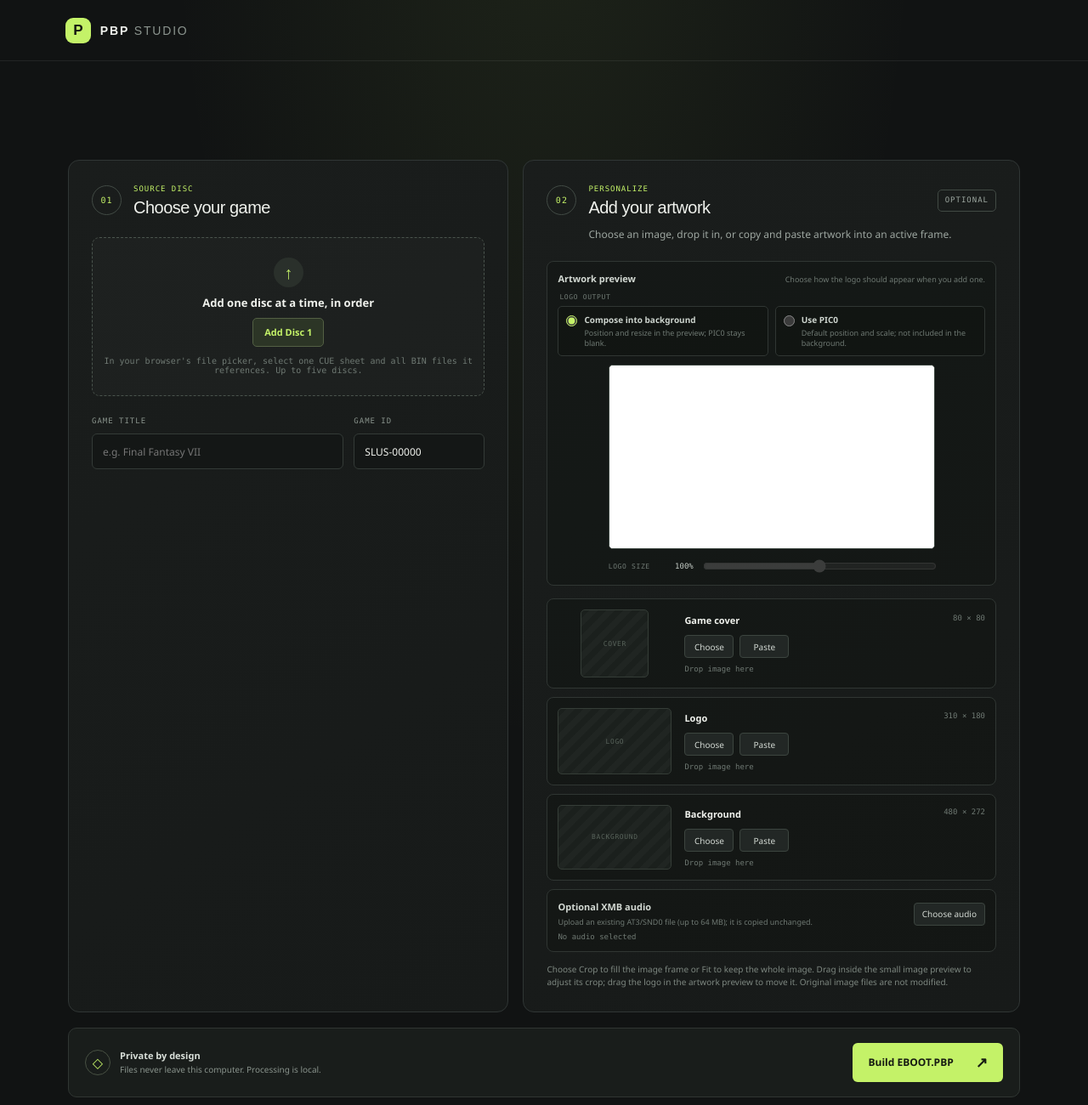
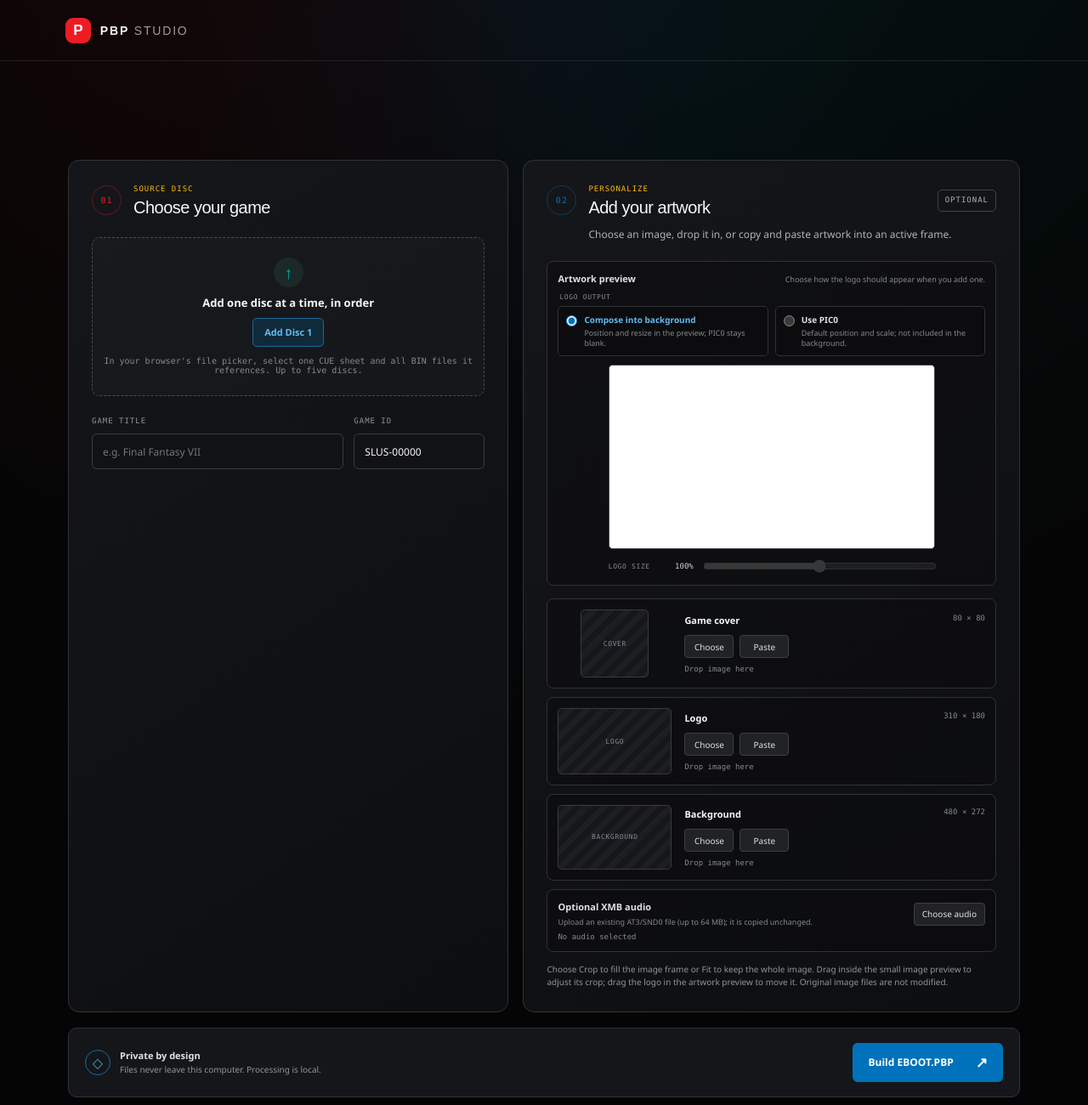
Before and after one commit to chilhaps/pbp_studio, a plain HTML site: page ui/index.html in a window 1280 px wide. Shown: the whole page at 85% size. Drawn offline with Linux system fonts and the light colour scheme.

Commit message:
Changed css color palette

```diff
--- a/ui/app.css
+++ b/ui/app.css
@@ -1,14 +1,16 @@
 :root {
   color-scheme: dark;
-  --bg: #111313;
-  --panel: #191c1b;
-  --panel-raised: #202423;
-  --line: #303635;
-  --text: #f0f2ed;
-  --muted: #9da6a0;
-  --dim: #6f7973;
-  --green: #c4f268;
-  --green-dark: #9dc840;
+  --bg: #050505;
+  --panel: #101113;
+  --panel-raised: #191b1e;
+  --line: #303237;
+  --text: #f7f7f8;
+  --muted: #b0b2b7;
+  --dim: #858990;
+  --red: #ed1c24;
+  --blue: #0072bc;
+  --teal: #00a99d;
+  --yellow: #fdb913;
   --mono: "SFMono-Regular", Consolas, "Liberation Mono", monospace;
   --sans: "Segoe UI", "Liberation Sans", sans-serif;
   --display: "Arial", "Liberation Sans", sans-serif;
@@ -20,7 +22,9 @@ body {
   margin: 0;
   min-width: 320px;
   background:
-    radial-gradient(ellipse at 50% -18%, rgba(147, 188, 81, .10), transparent 49%),
+    radial-gradient(ellipse at 18% -18%, rgba(237, 28, 36, .07), transparent 42%),
+    radial-gradient(ellipse at 82% -18%, rgba(0, 169, 157, .08), transparent 42%),
+    radial-gradient(ellipse at 50% -18%, rgba(0, 114, 188, .10), transparent 49%),
     var(--bg);
   color: var(--text);
   font: 15px/1.5 var(--sans);
@@ -35,7 +39,7 @@ button, label { -webkit-tap-highlight-color: transparent; }
   display: flex;
   align-items: center;
   justify-content: space-between;
-  border-bottom: 1px solid rgba(255,255,255,.07);
+  border-bottom: 1px solid rgba(255,255,255,.10);
 }
 
 .brand {
@@ -54,37 +58,39 @@ button, label { -webkit-tap-highlight-color: transparent; }
   height: 30px;
   place-items: center;
   border-radius: 9px;
-  background: var(--green);
-  color: #141711;
+  background: var(--red);
+  color: #fff;
   font: 700 17px var(--display);
   letter-spacing: 0;
 }
 
-.brand-light { color: #8c958f; font-weight: 500; }
+.brand-light { color: #9b9da3; font-weight: 500; }
 .local-badge, .eyebrow, .step-number, .optional-tag, .list-caption, .form-fields label > span, footer {
   font-family: var(--mono);
   font-size: 10px;
   letter-spacing: .11em;
 }
 
-.local-badge { display: flex; align-items: center; gap: 9px; color: #a7b0aa; }
-.local-badge span { width: 7px; height: 7px; background: var(--green); border-radius: 50%; box-shadow: 0 0 10px #c4f26880; }
+.local-badge { display: flex; align-items: center; gap: 9px; color: #b0b2b7; }
+.local-badge span { width: 7px; height: 7px; background: var(--teal); border-radius: 50%; box-shadow: 0 0 10px #00a99d80; }
 
 main { width: min(1120px, calc(100% - 48px)); margin: 0 auto; }
 .intro { padding: 68px 0 48px; }
-.eyebrow { margin: 0 0 14px; color: var(--green); }
+.eyebrow { margin: 0 0 14px; color: var(--yellow); }
 h1, h2, p { margin-top: 0; }
 h1 { margin-bottom: 16px; font: 600 clamp(42px, 6vw, 70px)/.98 var(--display); letter-spacing: -.055em; }
-h1 span { color: var(--green); }
-.intro-copy { max-width: 490px; margin-bottom: 0; color: #9fa7a1; font-size: 16px; }
+h1 span { color: var(--blue); }
+.intro-copy { max-width: 490px; margin-bottom: 0; color: #a5a7ad; font-size: 16px; }
 
 .workspace-grid { display: grid; grid-template-columns: minmax(0, .94fr) minmax(0, 1.06fr); gap: 17px; }
-.panel { min-width: 0; padding: 27px; border: 1px solid var(--line); border-radius: 13px; background: linear-gradient(145deg, #1a1d1c, #171a19); }
+.panel { min-width: 0; padding: 27px; border: 1px solid var(--line); border-radius: 13px; background: linear-gradient(145deg, #151619, #0d0e10); }
 .panel-heading { display: flex; align-items: center; gap: 14px; margin-bottom: 23px; }
-.step-number { display: grid; width: 35px; height: 35px; flex: 0 0 auto; place-items: center; border: 1px solid #424b45; border-radius: 50%; color: var(--green); }
+.step-number { display: grid; width: 35px; height: 35px; flex: 0 0 auto; place-items: center; border: 1px solid #42464d; border-radius: 50%; color: var(--blue); }
+.workspace-grid > .panel:first-child .step-number { border-color: #ed1c2460; color: var(--red); }
+.workspace-grid > .panel:nth-child(2) .step-number { border-color: #0072bc70; color: var(--blue); }
 .panel-heading .eyebrow { margin-bottom: 2px; font-size: 9px; }
 h2 { margin: 0; font: 500 20px/1.2 var(--display); letter-spacing: -.025em; }
-.optional-tag { margin-left: auto; padding: 5px 8px; border: 1px solid #414a44; border-radius: 5px; color: #9da7a0; font-size: 9px; }
+.optional-tag { margin-left: auto; padding: 5px 8px; border: 1px solid #41444b; border-radius: 5px; color: #b0b2b7; font-size: 9px; }
 
 .dropzone {
   min-height: 187px;
@@ -93,69 +99,70 @@ h2 { margin: 0; font: 500 20px/1.2 var(--display); letter-spacing: -.025em; }
   align-items: center;
   justify-content: center;
   gap: 7px;
-  border: 1px dashed #4a544d;
+  border: 1px dashed #484b53;
   border-radius: 9px;
   background: rgba(255,255,255,.018);
-  color: #a8b0aa;
+  color: #b0b2b7;
   cursor: pointer;
   text-align: center;
   transition: .18s ease;
 }
-.dropzone:hover, .dropzone.is-dragging { border-color: var(--green); background: rgba(196,242,104,.055); }
+.dropzone:hover, .dropzone.is-dragging { border-color: var(--blue); background: rgba(0,114,188,.09); }
 .dropzone input, .image-input { position: absolute; width: 1px; height: 1px; opacity: 0; pointer-events: none; }
 .dropzone strong { color: var(--text); font-size: 13px; font-weight: 600; }
 .dropzone small { margin-top: 4px; color: var(--dim); font: 10px var(--mono); }
-.upload-icon { display: grid; width: 35px; height: 35px; margin-bottom: 2px; place-items: center; border-radius: 50%; background: #2a302b; color: var(--green); font-size: 20px; }
-.text-link { color: var(--green); text-decoration: underline; text-underline-offset: 3px; }
+.upload-icon { display: grid; width: 35px; height: 35px; margin-bottom: 2px; place-items: center; border-radius: 50%; background: #1d2929; color: var(--teal); font-size: 20px; }
+.text-link { color: #42a5e5; text-decoration: underline; text-underline-offset: 3px; }
 .source-picker { cursor: default; }
-.browse-button { min-height: 34px; padding: 0 13px; border: 1px solid #536044; border-radius: 5px; background: #2c3526; color: var(--green); font: 600 11px var(--sans); cursor: pointer; }
-.browse-button:hover { border-color: var(--green); background: #343f2b; }
+.browse-button { min-height: 34px; padding: 0 13px; border: 1px solid #176a9e; border-radius: 5px; background: #102a3a; color: #63baf2; font: 600 11px var(--sans); cursor: pointer; }
+.browse-button:hover { border-color: #42a5e5; background: #153950; }
 .browse-button:disabled { opacity: .6; cursor: progress; }
 
 .source-list-wrap { margin-top: 15px; }
 .list-caption { display: flex; justify-content: space-between; color: var(--dim); font-size: 9px; }
 .text-button { padding: 0; border: 0; background: none; color: var(--muted); font: 10px var(--mono); cursor: pointer; }
 .source-list { display: grid; gap: 7px; max-height: 135px; margin: 9px 0 0; padding: 0; overflow: auto; list-style: none; }
-.source-item { display: flex; align-items: center; gap: 9px; min-width: 0; padding: 8px 10px; border: 1px solid #303633; border-radius: 6px; background: #171a19; color: #c5ccc6; font-size: 11px; }
-.disc-number { flex: 0 0 auto; color: var(--green); font: 8px var(--mono); }
+.source-item { display: flex; align-items: center; gap: 9px; min-width: 0; padding: 8px 10px; border: 1px solid #303237; border-radius: 6px; background: #151619; color: #d0d2d6; font-size: 11px; }
+.disc-number { flex: 0 0 auto; color: var(--yellow); font: 8px var(--mono); }
 .source-name { min-width: 0; overflow: hidden; text-overflow: ellipsis; white-space: nowrap; }
 .source-size { margin-left: auto; color: var(--dim); font: 9px var(--mono); white-space: nowrap; }
 .disc-controls { display: inline-flex; gap: 3px; }
-.disc-control { display: grid; width: 22px; height: 22px; padding: 0; place-items: center; border: 1px solid #38413a; border-radius: 4px; background: #202522; color: #c5ccc6; cursor: pointer; }
-.disc-control:hover { border-color: #829e4f; color: var(--green); }
+.disc-control { display: grid; width: 22px; height: 22px; padding: 0; place-items: center; border: 1px solid #3c4047; border-radius: 4px; background: #1a1c20; color: #d0d2d6; cursor: pointer; }
+.disc-control:hover { border-color: var(--blue); color: #63baf2; }
 .disc-control:disabled { opacity: .45; cursor: default; }
 .text-button:disabled { opacity: .45; cursor: default; }
 
 .form-fields { display: grid; grid-template-columns: minmax(0,1fr) minmax(128px,.52fr); gap: 12px; margin-top: 23px; }
-.form-fields label { display: grid; gap: 8px; color: #a1aaa3; }
-.form-fields label > span { font-size: 9px; color: #89938c; }
-.form-fields input { width: 100%; height: 42px; padding: 0 12px; border: 1px solid #343b37; border-radius: 6px; outline: none; background: #141716; color: var(--text); font-size: 12px; }
-.form-fields input:focus { border-color: #8ead55; box-shadow: 0 0 0 3px #c4f26817; }
+.form-fields label { display: grid; gap: 8px; color: #b0b2b7; }
+.form-fields label > span { font-size: 9px; color: #92959c; }
+.form-fields input { width: 100%; height: 42px; padding: 0 12px; border: 1px solid #383b42; border-radius: 6px; outline: none; background: #111214; color: var(--text); font-size: 12px; }
+.form-fields input:focus { border-color: #1685c6; box-shadow: 0 0 0 3px #0072bc30; }
 
 .section-hint { margin: -12px 0 22px 49px; color: var(--muted); font-size: 12px; }
-.artwork-preview-panel { margin-bottom: 15px; padding: 12px; border: 1px solid #303633; border-radius: 8px; background: rgba(12,14,13,.30); }
+.artwork-preview-panel { margin-bottom: 15px; padding: 12px; border: 1px solid #303237; border-radius: 8px; background: rgba(10,11,13,.50); }
 .artwork-preview-heading { display: flex; align-items: baseline; justify-content: space-between; gap: 12px; margin-bottom: 9px; }
-.artwork-preview-heading strong { color: #d3d9d3; font-size: 11px; }
+.artwork-preview-heading strong { color: #e0e1e4; font-size: 11px; }
 .artwork-preview-heading small { color: var(--dim); font-size: 9px; text-align: right; }
 .logo-output-options { display: grid; grid-template-columns: repeat(2, minmax(0,1fr)); gap: 8px; margin: 0 0 10px; padding: 0; border: 0; }
 .logo-output-options legend { margin-bottom: 6px; color: var(--dim); font: 8px var(--mono); letter-spacing: .08em; }
-.logo-output-option { display: flex; align-items: flex-start; gap: 8px; padding: 8px 9px; border: 1px solid #303633; border-radius: 5px; background: rgba(12,14,13,.30); cursor: pointer; }
-.logo-output-option input { flex: 0 0 auto; margin: 2px 0 0; accent-color: var(--green); }
+.logo-output-option { display: flex; align-items: flex-start; gap: 8px; padding: 8px 9px; border: 1px solid #303237; border-radius: 5px; background: rgba(10,11,13,.50); cursor: pointer; }
+.logo-output-option input { flex: 0 0 auto; margin: 2px 0 0; accent-color: var(--blue); }
 .logo-output-option span { display: grid; gap: 2px; }
-.logo-output-option strong { color: #cdd4ce; font-size: 10px; font-weight: 600; }
+.logo-output-option strong { color: #e0e1e4; font-size: 10px; font-weight: 600; }
 .logo-output-option small { color: var(--dim); font-size: 9px; line-height: 1.35; }
-#artwork-preview { display: block; width: 100%; max-width: 384px; height: auto; margin: 0 auto; border: 1px solid #39433d; border-radius: 5px; background: #fff; cursor: default; }
+.logo-output-option input:checked + span strong { color: #63baf2; }
+#artwork-preview { display: block; width: 100%; max-width: 384px; height: auto; margin: 0 auto; border: 1px solid #41444b; border-radius: 5px; background: #fff; cursor: default; }
 #artwork-preview.has-logo { cursor: grab; touch-action: none; }
 #artwork-preview.has-logo:active { cursor: grabbing; }
-#artwork-preview:focus-visible { outline: 2px solid var(--green); outline-offset: 3px; }
+#artwork-preview:focus-visible { outline: 2px solid var(--blue); outline-offset: 3px; }
 .logo-size-control { display: grid; grid-template-columns: auto 42px minmax(0,1fr); align-items: center; gap: 9px; max-width: 384px; margin: 10px auto 0; color: var(--dim); font: 8px var(--mono); letter-spacing: .08em; }
-.logo-size-control output { color: #c5ccc6; font-size: 9px; letter-spacing: 0; text-align: right; }
-#logo-size { width: 100%; min-width: 0; accent-color: var(--green); cursor: pointer; }
+.logo-size-control output { color: #d0d2d6; font-size: 9px; letter-spacing: 0; text-align: right; }
+#logo-size { width: 100%; min-width: 0; accent-color: var(--blue); cursor: pointer; }
 #logo-size:disabled { opacity: .4; cursor: default; }
 .artwork-slots { display: grid; gap: 10px; }
-.art-slot { display: grid; grid-template-columns: 134px minmax(0,1fr); align-items: center; gap: 15px; padding: 12px; border: 1px solid #303633; border-radius: 8px; background: rgba(12,14,13,.30); transition: border-color .15s ease, background .15s ease; }
-.art-slot.is-active, .art-slot.is-dragging { border-color: #829e4f; background: rgba(196,242,104,.04); }
-.art-preview { position: relative; display: grid; width: 100%; place-items: center; overflow: hidden; border: 1px solid #353d37; border-radius: 5px; background: repeating-linear-gradient(135deg, #1b201d, #1b201d 7px, #202522 7px, #202522 14px); color: #58635b; }
+.art-slot { display: grid; grid-template-columns: 134px minmax(0,1fr); align-items: center; gap: 15px; padding: 12px; border: 1px solid #303237; border-radius: 8px; background: rgba(10,11,13,.50); transition: border-color .15s ease, background .15s ease; }
+.art-slot.is-active, .art-slot.is-dragging { border-color: var(--teal); background: rgba(0,169,157,.07); }
+.art-preview { position: relative; display: grid; width: 100%; place-items: center; overflow: hidden; border: 1px solid #383b42; border-radius: 5px; background: repeating-linear-gradient(135deg, #15171a, #15171a 7px, #1c1e22 7px, #1c1e22 14px); color: #858990; }
 .icon-preview { width: 80px; height: 80px; margin: 0 auto; }
 .thumb-preview { aspect-ratio: 310 / 180; }
 .background-preview { aspect-ratio: 480 / 272; }
@@ -164,47 +171,47 @@ h2 { margin: 0; font: 500 20px/1.2 var(--display); letter-spacing: -.025em; }
 .art-preview.can-pan { cursor: grab; touch-action: none; }
 .art-preview.can-pan:active { cursor: grabbing; }
 .preview-placeholder { font: 8px var(--mono); letter-spacing: .08em; }
-.remove-image { position: absolute; top: 4px; right: 4px; display: grid; width: 20px; height: 20px; place-items: center; border: 0; border-radius: 50%; background: #101311cc; color: white; font-size: 16px; cursor: pointer; }
+.remove-image { position: absolute; top: 4px; right: 4px; display: grid; width: 20px; height: 20px; place-items: center; border: 0; border-radius: 50%; background: #101113cc; color: white; font-size: 16px; cursor: pointer; }
 .remove-image[hidden] { display: none; }
 .art-details { min-width: 0; }
 .art-title { display: flex; justify-content: space-between; gap: 6px; margin-bottom: 9px; font-size: 11px; }
 .art-title strong { font-weight: 600; }
 .art-title span { color: var(--dim); font: 9px var(--mono); white-space: nowrap; }
 .art-actions { display: flex; gap: 7px; }
-.mini-button { display: inline-grid; min-width: 58px; height: 27px; padding: 0 9px; place-items: center; border: 1px solid #3c453f; border-radius: 4px; background: #222725; color: #d3d9d3; font: 10px var(--sans); cursor: pointer; }
-.mini-button:hover { border-color: #829e4f; color: var(--green); }
+.mini-button { display: inline-grid; min-width: 58px; height: 27px; padding: 0 9px; place-items: center; border: 1px solid #3c4047; border-radius: 4px; background: #202226; color: #e0e1e4; font: 10px var(--sans); cursor: pointer; }
+.mini-button:hover { border-color: var(--blue); color: #63baf2; }
 .image-name { display: block; min-width: 0; margin-top: 8px; overflow: hidden; color: var(--dim); font: 9px var(--mono); text-overflow: ellipsis; white-space: nowrap; }
-.snd0-upload { display: grid; grid-template-columns: minmax(0,1fr) auto; align-items: center; gap: 5px 12px; margin-top: 10px; padding: 12px; border: 1px solid #303633; border-radius: 8px; background: rgba(12,14,13,.30); }
+.snd0-upload { display: grid; grid-template-columns: minmax(0,1fr) auto; align-items: center; gap: 5px 12px; margin-top: 10px; padding: 12px; border: 1px solid #303237; border-radius: 8px; background: rgba(10,11,13,.50); }
 .snd0-upload > div:first-child { display: grid; gap: 3px; }
-.snd0-upload strong { color: #d3d9d3; font-size: 11px; }
+.snd0-upload strong { color: #e0e1e4; font-size: 11px; }
 .snd0-upload small { color: var(--dim); font-size: 9px; }
 .snd0-actions { display: flex; gap: 7px; }
 .snd0-upload .image-name { grid-column: 1 / -1; margin-top: 0; }
 .snd0-upload button[hidden] { display: none; }
 .image-adjust { display: flex; flex-wrap: wrap; align-items: center; gap: 8px 10px; margin-top: 10px; }
-.image-modes { display: inline-flex; padding: 2px; border: 1px solid #3b443e; border-radius: 5px; background: #171a19; }
-.mode-button { padding: 4px 8px; border: 0; border-radius: 3px; background: transparent; color: #a3ada5; font: 9px var(--mono); cursor: pointer; }
-.mode-button[aria-pressed="true"] { background: #30392d; color: var(--green); }
+.image-modes { display: inline-flex; padding: 2px; border: 1px solid #3b3e45; border-radius: 5px; background: #151619; }
+.mode-button { padding: 4px 8px; border: 0; border-radius: 3px; background: transparent; color: #b0b2b7; font: 9px var(--mono); cursor: pointer; }
+.mode-button[aria-pressed="true"] { background: #12363a; color: #38c7bb; }
 .zoom-control { display: flex; align-items: center; gap: 6px; color: var(--dim); font: 8px var(--mono); letter-spacing: .08em; }
-.zoom-slider { width: 85px; height: 14px; accent-color: var(--green); cursor: pointer; }
+.zoom-slider { width: 85px; height: 14px; accent-color: var(--blue); cursor: pointer; }
 .zoom-slider:disabled { opacity: .4; cursor: default; }
-.adjust-hint { flex-basis: 100%; color: #778179; font: 9px var(--mono); }
-.artwork-note { margin: 13px 0 0; color: #7e8881; font-size: 10px; }
+.adjust-hint { flex-basis: 100%; color: #92959c; font: 9px var(--mono); }
+.artwork-note { margin: 13px 0 0; color: #92959c; font-size: 10px; }
 
-.action-row { display: flex; align-items: center; justify-content: space-between; gap: 22px; margin-top: 18px; padding: 17px 19px; border: 1px solid #303633; border-radius: 10px; background: #191d1b; }
-.privacy-note { display: flex; align-items: center; gap: 11px; color: #89938c; font-size: 10px; }
-.privacy-note strong { color: #d8ded8; font-size: 11px; font-weight: 600; }
-.lock-icon { display: grid; width: 30px; height: 30px; flex: 0 0 auto; place-items: center; border: 1px solid #485143; border-radius: 50%; color: var(--green); font-size: 16px; }
-.convert-button { display: flex; align-items: center; gap: 26px; min-height: 46px; padding: 0 18px; border: 0; border-radius: 6px; background: var(--green); color: #161a12; font: 700 12px var(--sans); cursor: pointer; transition: background .15s ease, transform .15s ease; }
-.convert-button:hover { transform: translateY(-1px); background: #d1fa7c; }
+.action-row { display: flex; align-items: center; justify-content: space-between; gap: 22px; margin-top: 18px; padding: 17px 19px; border: 1px solid #303237; border-radius: 10px; background: #151619; }
+.privacy-note { display: flex; align-items: center; gap: 11px; color: #92959c; font-size: 10px; }
+.privacy-note strong { color: #e0e1e4; font-size: 11px; font-weight: 600; }
+.lock-icon { display: grid; width: 30px; height: 30px; flex: 0 0 auto; place-items: center; border: 1px solid #176a9e; border-radius: 50%; color: #42a5e5; font-size: 16px; }
+.convert-button { display: flex; align-items: center; gap: 26px; min-height: 46px; padding: 0 18px; border: 0; border-radius: 6px; background: var(--blue); color: #fff; font: 700 12px var(--sans); cursor: pointer; transition: background .15s ease, transform .15s ease; }
+.convert-button:hover { transform: translateY(-1px); background: #1685c6; }
 .convert-button:disabled { opacity: .6; cursor: progress; transform: none; }
 .convert-button span:last-child { font-size: 17px; }
 .status-message { min-height: 24px; padding: 9px 4px 0; color: var(--muted); font-size: 12px; }
-.status-message[data-kind="error"] { color: #ff9a8b; }
-.status-message[data-kind="success"] { color: var(--green); }
+.status-message[data-kind="error"] { color: #ff6870; }
+.status-message[data-kind="success"] { color: #38c7bb; }
 
-footer { display: flex; justify-content: space-between; gap: 12px; padding: 37px 0 29px; color: #68716b; font-size: 9px; letter-spacing: .06em; }
-.footer-divider { padding: 0 5px; color: #465047; }
+footer { display: flex; justify-content: space-between; gap: 12px; padding: 37px 0 29px; color: #858990; font-size: 9px; letter-spacing: .06em; }
+.footer-divider { padding: 0 5px; color: #555860; }
 
 @media (max-width: 850px) {
   .workspace-grid { grid-template-columns: 1fr; }
```
